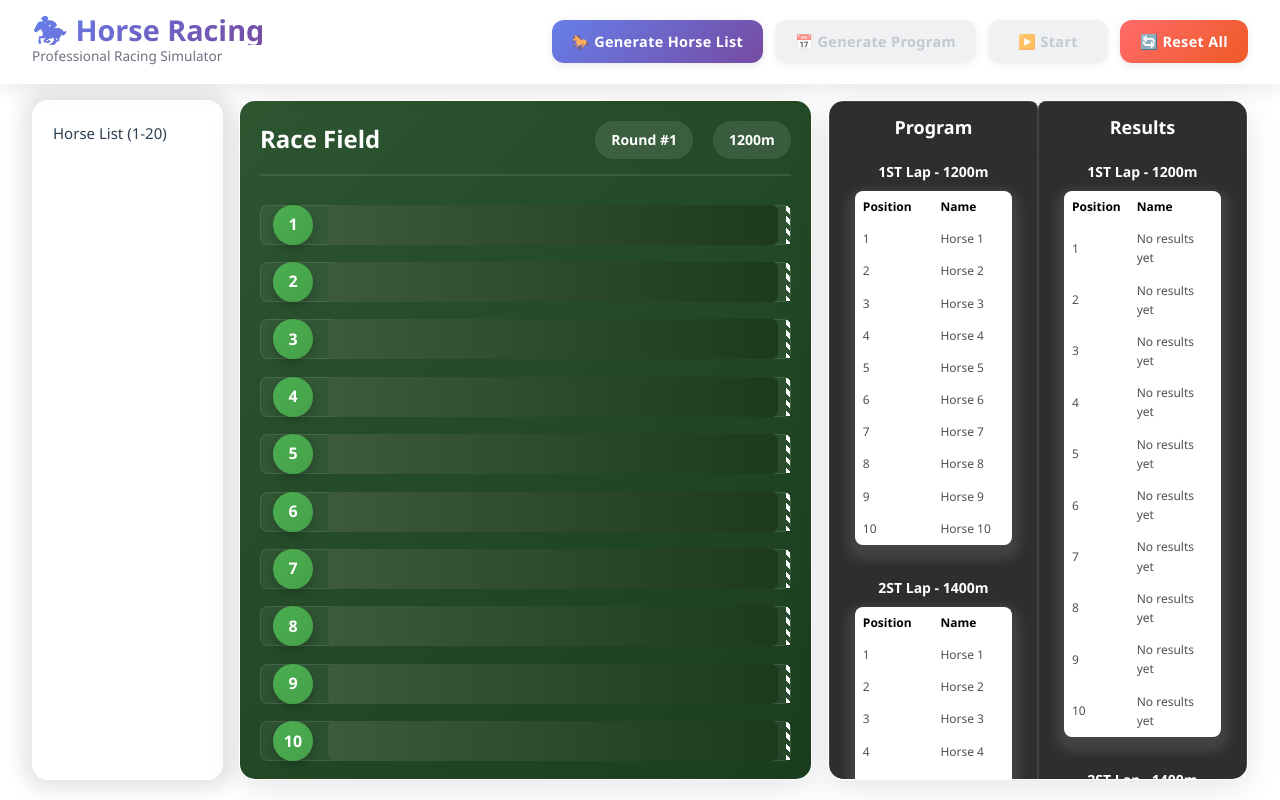
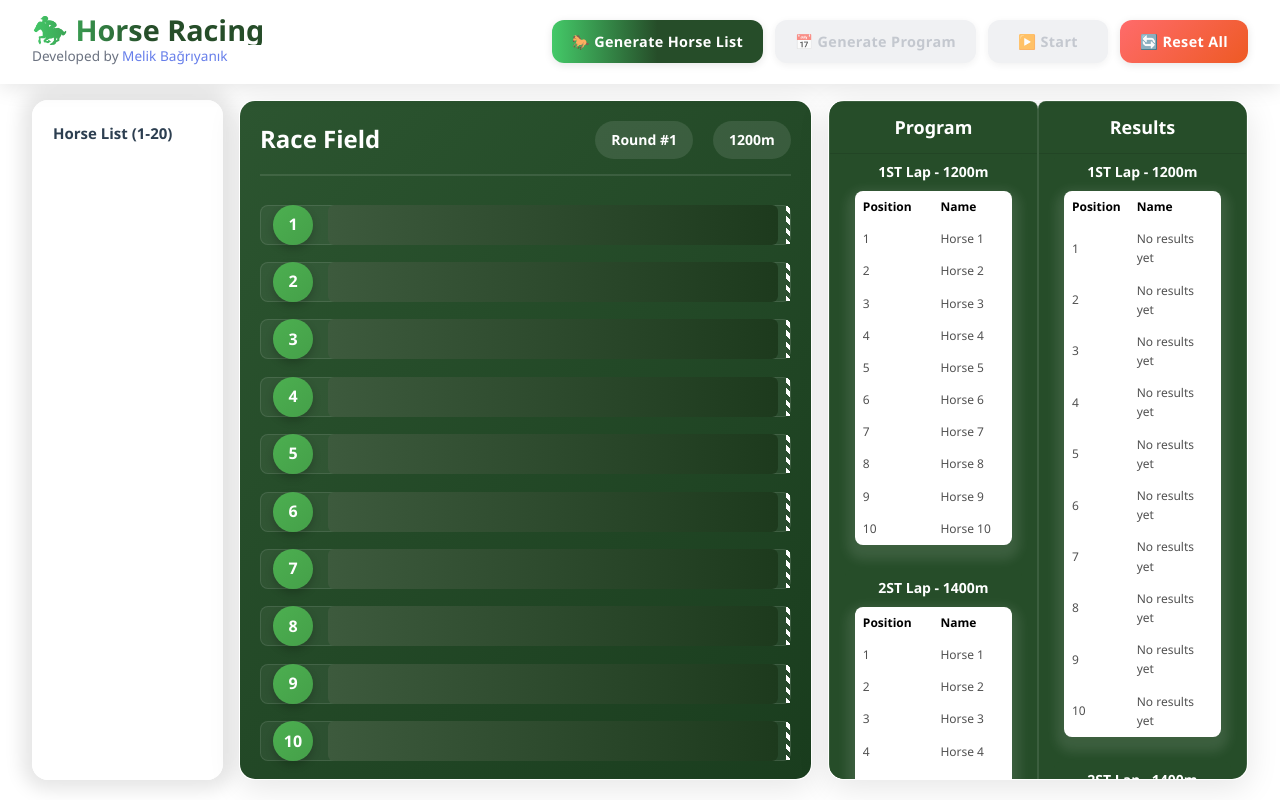
Before and after one commit to melik-bagriyanik/horse-racing-vue, a Vue app: page / in a window 1280 px wide. Built offline with nearby package versions, Linux system fonts and the light colour scheme; the HTML template or start-up script is replaced by a standard one.

Commit message:
changed some styles

```diff
--- a/src/assets/main.css
+++ b/src/assets/main.css
@@ -142,7 +142,12 @@ td {
 }
 
 th {
-  background: linear-gradient(135deg, #667eea 0%, #764ba2 100%);
+  background: linear-gradient(
+    90deg,
+    rgba(42, 123, 155, 1) 0%,
+    rgba(38, 77, 41, 1) 50%,
+    rgba(237, 221, 83, 1) 100%
+  );
   color: white;
   font-weight: 600;
 }
--- a/src/components/atoms/BaseButton.vue
+++ b/src/components/atoms/BaseButton.vue
@@ -11,22 +11,18 @@ export default {
     variant: {
       type: String,
       default: 'primary',
-      validator: (value) => ['primary', 'secondary', 'success', 'warning', 'danger'].includes(value),
+      validator: (value) =>
+        ['primary', 'secondary', 'success', 'warning', 'danger'].includes(value),
     },
     //buttonun pasif olması gereken durumlarda kullanmak için
     disabled: {
       type: Boolean,
       default: false,
     },
-    size: {
-      type: String,
-      default: 'medium',
-      validator: (value) => ['small', 'medium', 'large'].includes(value),
-    },
   },
   computed: {
     buttonClasses() {
-      return ['btn', `btn-${this.variant}`, `btn-${this.size}`]
+      return ['btn', `btn-${this.variant}`]
     },
   },
   emits: ['click'],
@@ -81,21 +77,14 @@ export default {
 }
 
 .btn-primary {
-  background: linear-gradient(135deg, #667eea 0%, #764ba2 100%);
+  background: linear-gradient(90deg, rgba(68, 201, 104, 1) 0%, rgba(38, 77, 41, 1) 50%);
   color: white;
 }
 
 .btn-primary:hover:not(:disabled) {
-  background: linear-gradient(135deg, #5a67d8 0%, #6b46c1 100%);
-}
-
-.btn-secondary {
-  background: linear-gradient(135deg, #f093fb 0%, #f5576c 100%);
+  background: linear-gradient(90deg, rgb(27, 115, 50) 0%, rgb(72, 162, 79) 50%);
   color: white;
-}
-
-.btn-secondary:hover:not(:disabled) {
-  background: linear-gradient(135deg, #e91e63 0%, #9c27b0 100%);
+  color: white;
 }
 
 .btn-success {
@@ -125,24 +114,6 @@ export default {
   background: linear-gradient(135deg, #ff4757 0%, #ff3742 100%);
 }
 
-.btn-small {
-  padding: 8px 16px;
-  font-size: 0.85rem;
-  min-width: 100px;
-}
-
-.btn-medium {
-  padding: 12px 24px;
-  font-size: 0.95rem;
-  min-width: 120px;
-}
-
-.btn-large {
-  padding: 16px 32px;
-  font-size: 1.1rem;
-  min-width: 140px;
-}
-
 .btn:disabled {
   opacity: 0.6;
   cursor: not-allowed;
--- a/src/components/organisms/Header.vue
+++ b/src/components/organisms/Header.vue
@@ -3,7 +3,10 @@
     <div class="container">
       <div class="logo-section">
         <h1 class="logo">🏇 Horse Racing</h1>
-        <p class="subtitle">Professional Racing Simulator</p>
+        <p class="subtitle">
+          Developed by
+          <a href="https://github.com/melik-bagriyanik" target="_blank">Melik Bağrıyanık</a>
+        </p>
       </div>
 
       <div class="controls">
@@ -25,11 +28,7 @@
         >
           {{ isRaceActive ? '⏸️ Pause' : '▶️ Start' }}
         </BaseButton>
-        <BaseButton
-          @click="resetEverything"
-          variant="danger"
-          class="control-btn reset-btn"
-        >
+        <BaseButton @click="resetEverything" variant="danger" class="control-btn reset-btn">
           🔄 Reset All
         </BaseButton>
       </div>
@@ -101,7 +100,7 @@ const resetEverything = () => {
 .logo {
   font-size: 1.8rem;
   font-weight: 800;
-  background: linear-gradient(135deg, #667eea 0%, #764ba2 100%);
+  background: linear-gradient(90deg, rgba(68, 201, 104, 1) 0%, rgba(38, 77, 41, 1) 50%);
   -webkit-background-clip: text;
   -webkit-text-fill-color: transparent;
   background-clip: text;
--- a/src/components/organisms/HorsesList.vue
+++ b/src/components/organisms/HorsesList.vue
@@ -23,4 +23,8 @@ const horses = computed(() => store.state.horses.horses)
   padding: 20px;
   overflow-y: auto;
 }
+.panel-header {
+  font-weight: bold;
+  margin-bottom: 10px;
+}
 </style>
--- a/src/components/organisms/ProgramsAndResults.vue
+++ b/src/components/organisms/ProgramsAndResults.vue
@@ -90,14 +90,14 @@ const getProgramHorseNameForPosition = (position: number, roundId: number) => {
   position: relative;
   overflow: hidden;
 
-  background: rgb(46, 46, 46);
+  background: #264d29;
 }
 
 .program-panel h3,
 .results-panel h3 {
   position: sticky;
   top: 0;
-  background: rgb(46, 46, 46);
+  background: #264d29;
   z-index: 10;
   padding: 15px 15px 15px 15px;
   margin: -15px -15px 15px -15px;
@@ -136,7 +136,7 @@ const getProgramHorseNameForPosition = (position: number, roundId: number) => {
 }
 
 .round-section {
-  background: rgb(46, 46, 46);
+  background: #264d29;
   border-radius: 10px;
   border-radius: 6px;
   padding: 10px;
```
